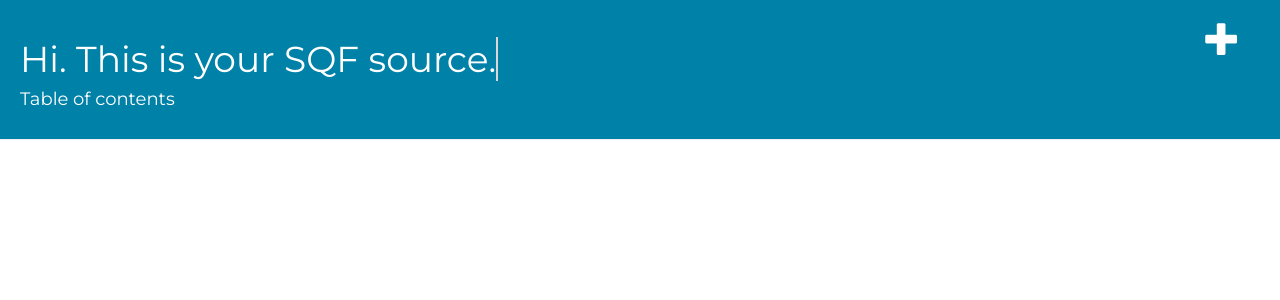
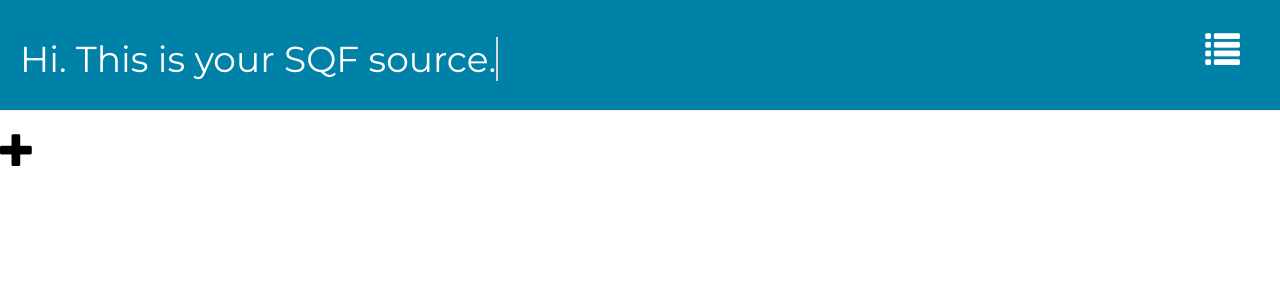
Before and after one commit to anthonybartczak/azure-project, a Django app: page / in a window 1280 px wide. Shown: the top 300 px of the page. Run offline with Django 3.2, Linux system fonts and the light colour scheme; the visitor is signed in with stand-in values (Sample User, id 1); data that the repository does not hold is empty; some libraries are stand-ins or nearby versions.

Commit message:
CSS and HTML readjustments

```diff
--- a/blog/static/css/blog.css
+++ b/blog/static/css/blog.css
@@ -52,11 +52,19 @@ h4 {
     width: 100%;
 }
 
+.glyphicon-list {
+    float: right;
+    margin-right: 20px;
+    margin-bottom: 5px;
+    font-size: 26pt;
+}
+
 .top-menu, .top-menu:hover, .top-menu:visited {
-    color: #ffffff;
-    float: right;
+    color: #000000;
+    position:relative;
     font-size: 26pt;
-    margin-right: 20px;
+    bottom:0;
+    right:0;
 }
 
 .post {
--- a/blog/templates/blog/base.html
+++ b/blog/templates/blog/base.html
@@ -24,13 +24,13 @@
         }
 
         function openNav() {
-            document.getElementById("mySidenav").style.width = "500px";
-            document.getElementById("mySidenav").style.backgroundColor = "#79a7d3";
+            document.getElementById("mySidenav").style.width = "400px";
+            document.getElementById("mySidenav").style.backgroundColor = "#0964BD";
         }
 
         function closeNav() {
             document.getElementById("mySidenav").style.width = "0";
-            document.getElementById("mySidenav").style.backgroundColor = "#79a7d3";
+            document.getElementById("mySidenav").style.backgroundColor = "#0964BD";
         }
 
         $(document).ready(function(){
@@ -110,24 +110,22 @@
         <link href="https://fonts.googleapis.com/css2?family=Montserrat&display=swap" rel="stylesheet">
         <title>Canadian's blog</title>
     </head>
-    <div id="mySidenav" class="sidenav">
-        <a href="javascript:void(0)" class="closebtn" onclick="closeNav()">&times;</a>
-        {% for post in posts %}
-            <h1 class="ml12"><a href="{% url 'post_detail' pk=post.pk %}">{{ post.title }}</a></h1>
-        {% endfor %}
-    </div>
     <body style="background-color:#ffffff;">
         <div class="page-header">
-            {% if user.is_authenticated %}
-                <a href="{% url 'post_new' %}" class="top-menu"><span class="glyphicon glyphicon-plus"></span></a>
-            {% endif %}
+            <h4 class="glyphicon glyphicon-list" onclick="openNav()"></h4>
             <h1><a href="/">Hi.
             <span
                 class="txt-rotate"
                 data-period="2000"
                 data-rotate='[ "This is your SQF source.", "This is your music source.", "This is your Python source."]'></span>
-            </h1></a>
-            <h4 href="javascript:void(0)"><span onclick="openNav()">Table of contents</a></span>
+            </a></h1>
+
+        </div>
+        <div id="mySidenav" class="sidenav">
+            <a href="javascript:void(0)" class="closebtn" onclick="closeNav()">&times;</a>
+            {% for post in posts %}
+                <!-- <h1 class="ml12"><a href="{% url 'post_detail' pk=post.pk %}">{{ post.title }}</a></h1> -->
+            {% endfor %}
         </div>
         <div class="container d-flex">
             <div class="row d-flex justify-content-center">
@@ -137,5 +135,8 @@
                 </div>
             </div>
         </div>
+        {% if user.is_authenticated %}
+            <a href="{% url 'post_new' %}" class="top-menu"><span class="glyphicon glyphicon-plus"></span></a>
+        {% endif %}
     </body>
 </html>
--- a/blog/templates/blog/post_list.html
+++ b/blog/templates/blog/post_list.html
@@ -1,6 +1,8 @@
 {% extends 'blog/base.html' %}
 
+
 {% block content %}
+
     {% for post in posts %}
         <div class="col-md">
             <div class="card">
```
Also changed, not shown: integration.py (added).
